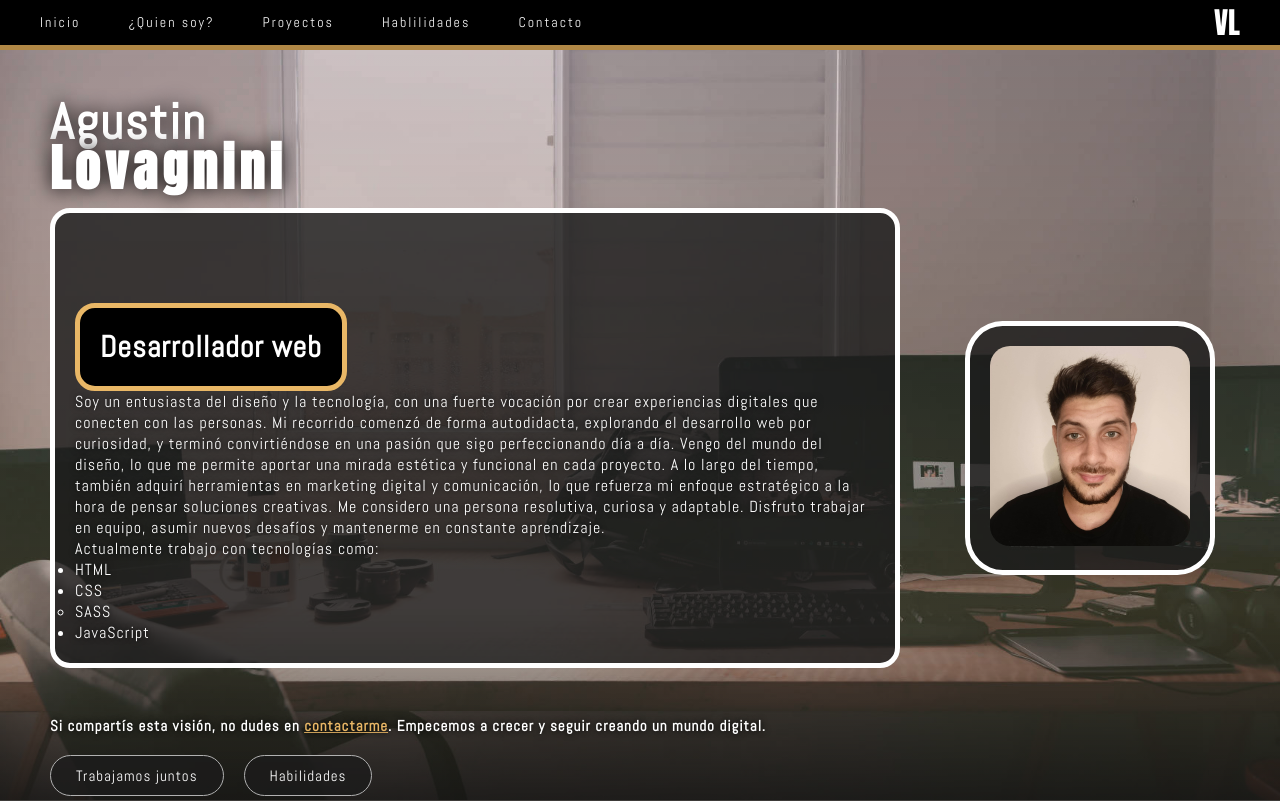
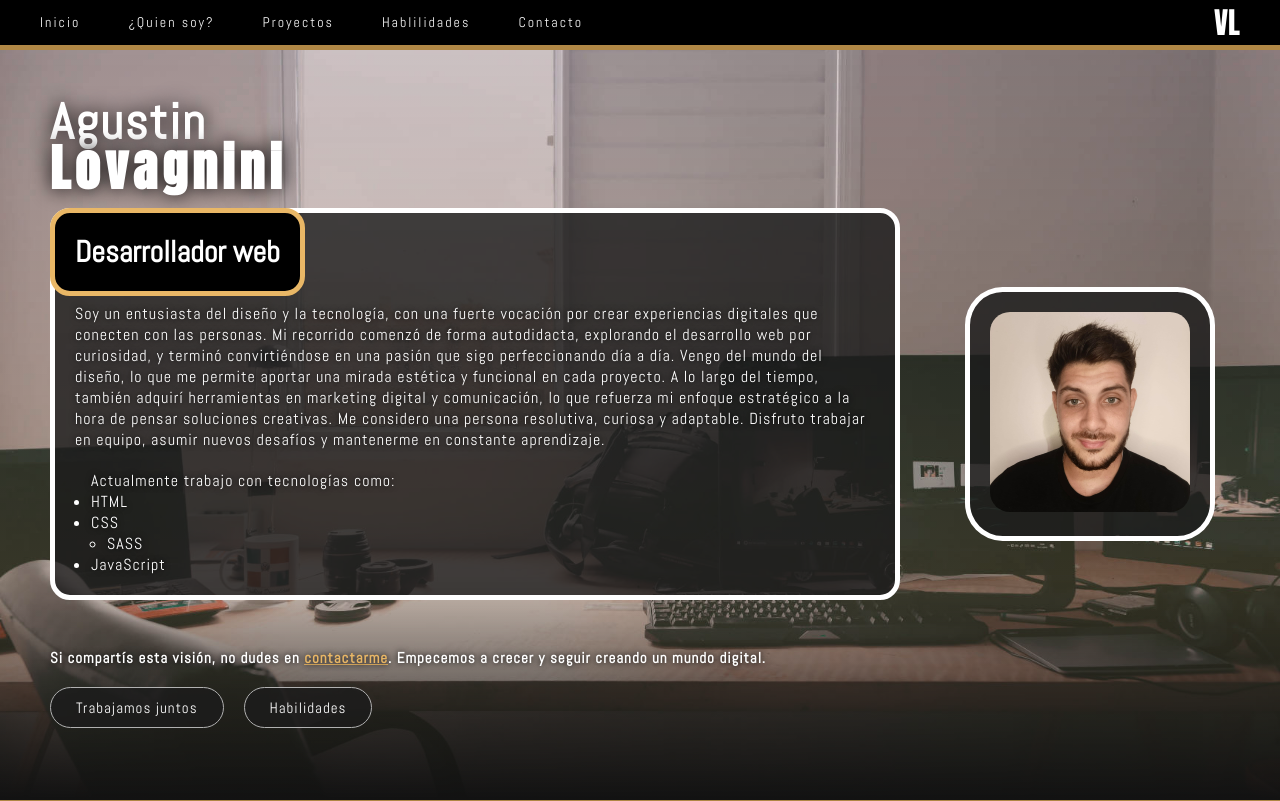
Before and after one commit to agustin-lovagnini/agustin-lovagnini-cv-web, a plain HTML site: page pages/quien-soy.html in a window 1280 px wide. Shown: the top 801 px of the page. Drawn offline with Linux system fonts and the light colour scheme.

Commit message:
acomode en la pagina "quien soy" el dexto desarrollador web

```diff
--- a/css/styles.css
+++ b/css/styles.css
@@ -610,6 +610,7 @@
 
 .quien-soy__rubro {
     display: inline-block ;
+    position: absolute;
     background-color: var(--background-color);
     border: 5px solid var(--color-2);
     border-radius: 20px;
@@ -635,7 +636,13 @@
 }
 
 .quien-soy__container-habilidades {
-    margin-top: 20;
+    margin-top: 20px;
+    margin-left: 1rem;
+
+}
+
+.sass-item {
+    margin-left: 1rem;
 }
 
 .quien-soy__llamador-texto {
--- a/pages/quien-soy.html
+++ b/pages/quien-soy.html
@@ -51,8 +51,8 @@
         </h1>
 
         <div class="quien-soy__descripcion">
+          <p class="quien-soy__rubro">Desarrollador web</p>
           <div class="quien-soy__texto-container">
-            <p class="quien-soy__rubro">Desarrollador web</p>
           <p class="quien-soy__texto">Soy un entusiasta del diseño y la tecnología, con una fuerte vocación por crear
             experiencias digitales que conecten con las personas. Mi recorrido comenzó de forma autodidacta, explorando
             el desarrollo web por curiosidad, y terminó convirtiéndose en una pasión que sigo perfeccionando día a día.
@@ -71,7 +71,7 @@
               <li>HTML</li>
               <li>CSS
                 <ul>
-                  <li>SASS</li>
+                  <li class="sass-item">SASS</li>
                 </ul>
               </li>
               <li>JavaScript</li>
```
